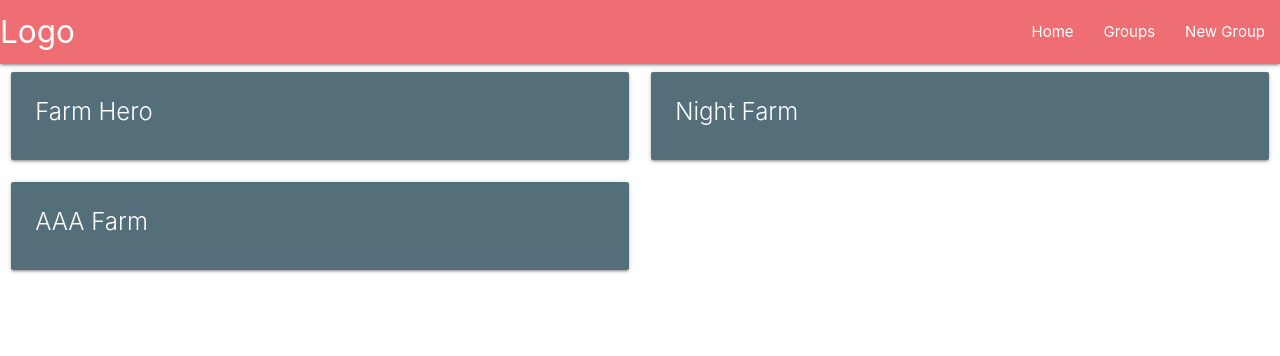
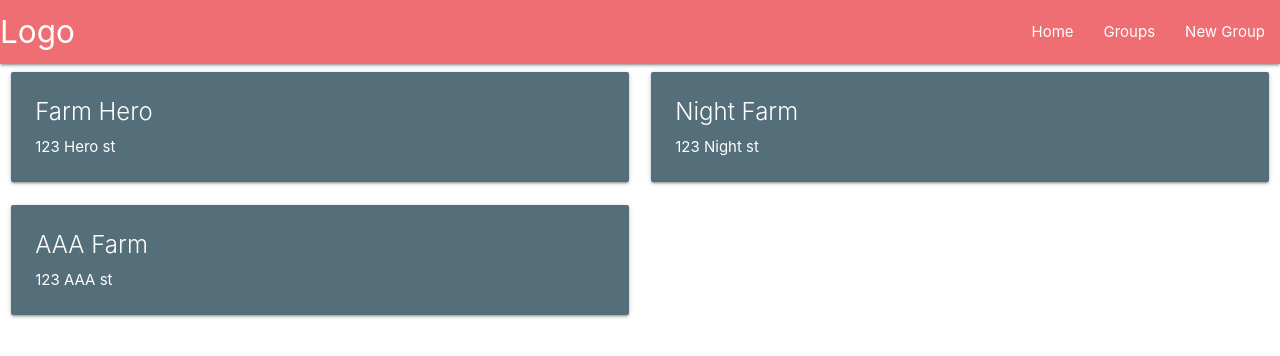
Before and after one commit to ShahruKhanHub/helpfarmer, a React (Create React App) app: page /groups in a window 1280 px wide. Shown: the top 356 px of the page. Built offline with nearby package versions, Linux system fonts and the light colour scheme.

Commit message:
add logic to add new groups

```diff
--- a/src/components/Groups.js
+++ b/src/components/Groups.js
@@ -11,10 +11,11 @@ class Groups extends Component{
             <div className="row">
                 {this.state.data.map(group => {
                     return(
-                        <div className="col s12 m12 l6">
+                        <div className="col s12 m12 l6" key={group.groupName}>
                             <div className="card blue-grey darken-1" onClick={() => this.props.history.push('/groups/a')}>
                                 <div className="card-content white-text">
-                                <span className="card-title">{group}</span>
+                                <span className="card-title">{group.groupName}</span>
+                                <p>{group.location}</p>
                                 </div>
                             </div>
                         </div>
--- a/src/components/createGroup.js
+++ b/src/components/createGroup.js
@@ -2,6 +2,7 @@ import React, { Component } from 'react';
 
 import TextInput from './common/TextInput';
 import TextAreaInput from './common/TextAreaInput';
+import { groupData } from './data';
 
 class createGroup extends Component{
     state = {
@@ -15,7 +16,13 @@ class createGroup extends Component{
     }
 
     onSubmit(){
-		console.log(this.state.groupName, this.state.description, this.state.location);
+        console.log(this.state.groupName, this.state.description, this.state.location);
+        groupData.push({
+            groupName: this.state.groupName,
+            description: this.state.description,
+            location: this.state.location
+        });
+        this.props.history.push("/groups");
 	}
 
     render(){
--- a/src/components/data.js
+++ b/src/components/data.js
@@ -1 +1,17 @@
-export let groupData = ['Farm Hero', 'Night Farm', "AAA Farm"];
+export let groupData = [
+    {
+        groupName: 'Farm Hero',
+        description: 'Saving other Farms',
+        location: "123 Hero st"
+    },
+    {
+        groupName: 'Night Farm',
+        description: 'Farms at Night',
+        location: "123 Night st"
+    },
+    {
+        groupName: 'AAA Farm',
+        description: 'Good Farms',
+        location: "123 AAA st"
+    }
+]
```
